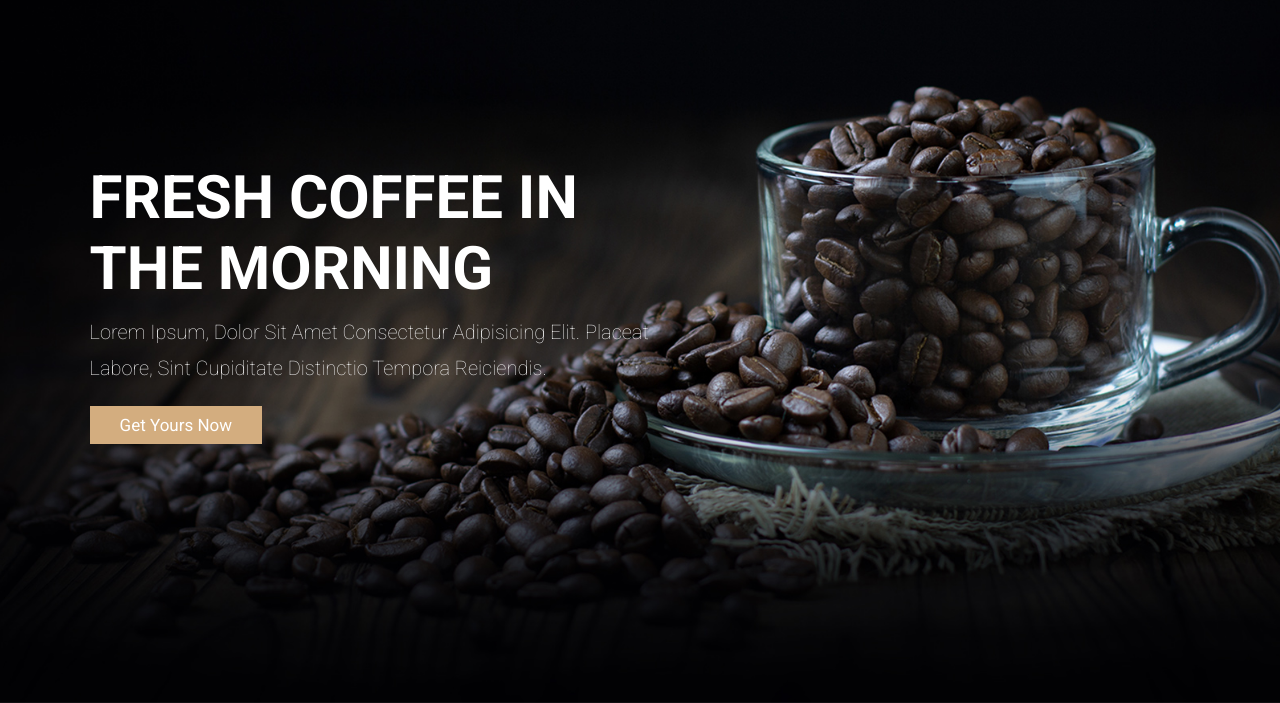
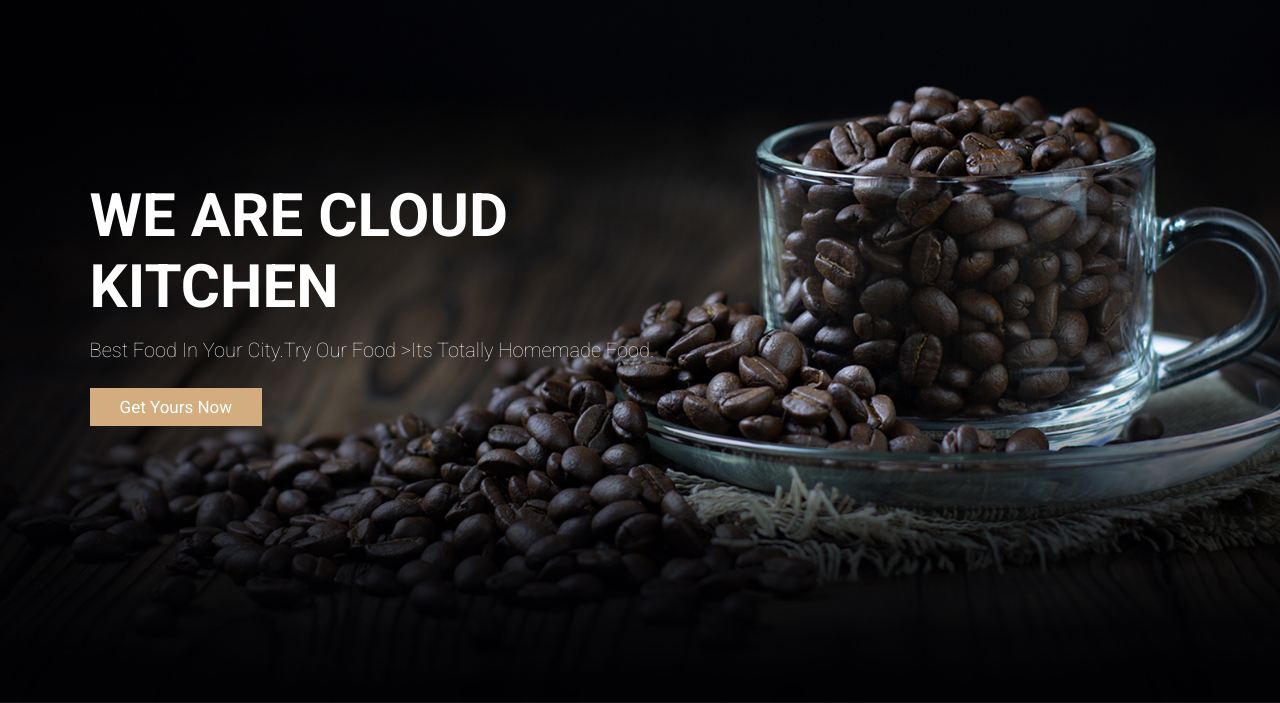
Before and after one commit to mostofasarker/coffeshop, a plain HTML site: page index.html in a window 1280 px wide. Shown: the part 97-800 px from the top of the page. Drawn offline with Linux system fonts and the light colour scheme.

Commit message:
Update index.html

```diff
--- a/index.html
+++ b/index.html
@@ -89,8 +89,8 @@
 <section class="home" id="home">
 
     <div class="content">
-        <h3>fresh coffee in the morning</h3>
-        <p>Lorem ipsum, dolor sit amet consectetur adipisicing elit. Placeat labore, sint cupiditate distinctio tempora reiciendis.</p>
+        <h3>We are Cloud Kitchen</h3>
+        <p>Best Food In your City.Try Our Food >its totally Homemade Food.</p>
         <a href="#" class="btn">get yours now</a>
     </div>
 
```
